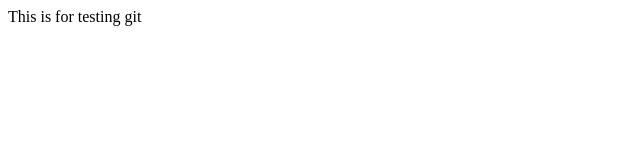
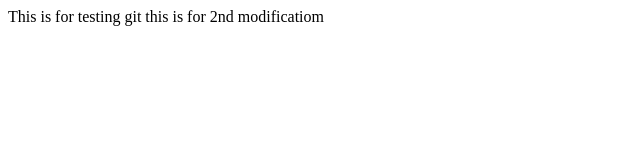
Before and after one commit to anirbanofc/Git_practice, a plain HTML site: page index.html in a window 1280 px wide. Shown: the whole page, without its empty margins (0-640 px from the left). Drawn offline with Linux system fonts and the light colour scheme.

Commit message:
ading all files with ,

```diff
--- a/index.html
+++ b/index.html
@@ -7,5 +7,7 @@
 </head>
 <body>
     This is for testing git
+
+    this is for 2nd modificatiom
 </body>
 </html>
```
